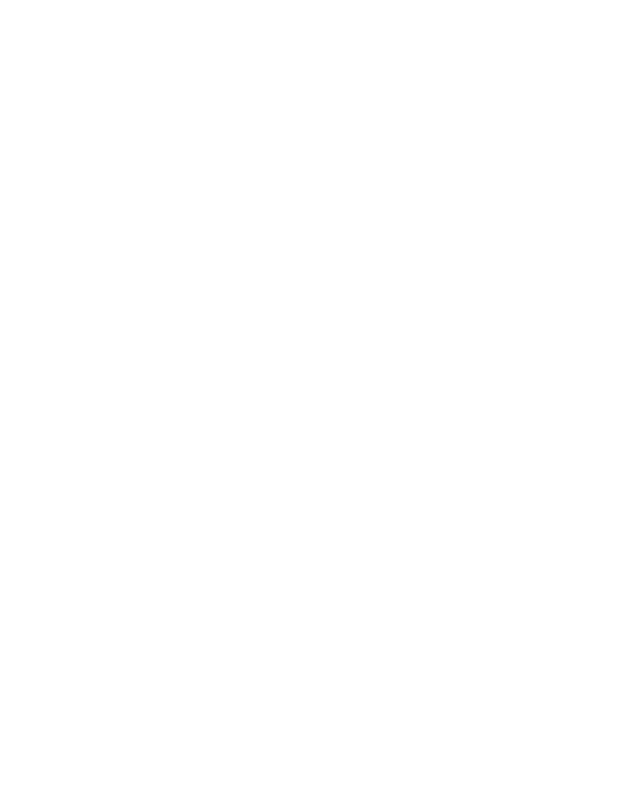
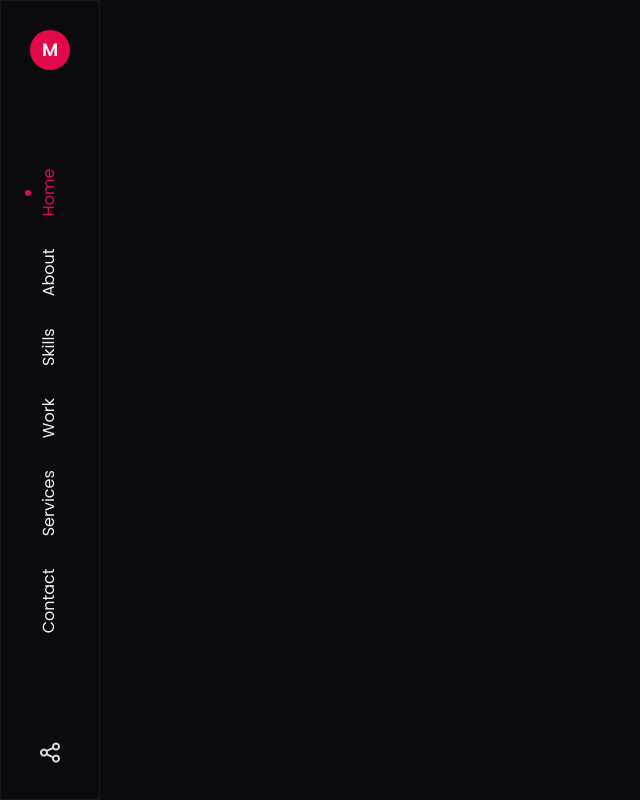
Before and after one commit to harry-jakes3018/personal-portfolio1, a plain HTML site: page index.html in a window 1280 px wide. Shown: the whole page, without its empty margins (0-640 px from the left). Drawn offline with nearby package versions, Linux system fonts and the light colour scheme.

Commit message:
Sidebar Completed

```diff
--- a/assets/css/style.css
+++ b/assets/css/style.css
@@ -1,10 +1,10 @@
 /*=============== GOOGLE FONTS ===============*/
-@import url('https://fonts.googleapis.com/css2?family=Poppins:wght@300;400;500;600&display=swap');
+@import url("https://fonts.googleapis.com/css2?family=Poppins:wght@300;400;500;600&display=swap");
 
 /*=============== VARIABLES CSS ===============*/
 :root {
     /*===== Colors =====*/
-    --hue-color:242;
+    --hue-color: 242;
 
     /* HSL Color Mode */
     --skin-color: hsl(342, 92%, 46%);
@@ -16,7 +16,7 @@
     --scroll-thumb-color: hsl(var(--hue-color), 12%, 26%);
 
     /*===== Font and Typography =====*/
-    --body-font: 'Poppins', sans-serif;
+    --body-font: "Poppins", sans-serif;
 
     /* .5rem = 8px, 1rem = 16px, 1.5rem = 24px ... */
     --biggest-font-size: 3rem;
@@ -24,17 +24,17 @@
     --h2-font-size: 1.5rem;
     --h3-font-size: 1.25rem;
     --normal-font-size: 1rem;
-    --small-font-size: .875rem;
-    --smaller-font-size: .813rem;
+    --small-font-size: 0.875rem;
+    --smaller-font-size: 0.813rem;
 
     /*===== Font Weight =====*/
     --font-medium: 500;
     --font-bold: 600;
 
-    /*===== Margenes Bottom =====*/
-    --mb-0-25: .25rem;
-    --mb-0-5: .5rem;
-    --mb-0-75: .75rem;
+    /*===== Margin Bottom =====*/
+    --mb-0-25: 0.25rem;
+    --mb-0-5: 0.5rem;
+    --mb-0-75: 0.75rem;
     --mb-1: 1rem;
     --mb-1-5: 1.5rem;
     --mb-2: 2rem;
@@ -53,93 +53,211 @@
         --h1-font-size: 1.5rem;
         --h2-font-size: 1.25rem;
         --h3-font-size: 1.125rem;
-        --normal-font-size: .938rem;
-        --small-font-size: .813rem;
-        --smaller-font-size: .75rem;
+        --normal-font-size: 0.938rem;
+        --small-font-size: 0.813rem;
+        --smaller-font-size: 0.75rem;
     }
 }
 
 /*=============== BASE ===============*/
+* {
+    margin: 0;
+    padding: 0;
+    box-sizing: border-box;
+}
 
+html {
+    scroll-behavior: smooth;
+}
+
+body,
+button,
+input {
+    font-family: var(--body-font);
+    font-size: var(--normal-font-size);
+}
+
+body {
+    background-color: var(--body-color);
+    color: var(--text-color);
+}
+
+h1,
+h2,
+h3 {
+    color: var(--title-color);
+    font-weight: var(--font-bold);
+}
+
+ul {
+    list-style: none;
+}
+
+a {
+    text-decoration: none;
+}
+
+img {
+    max-width: 100%;
+    height: auto;
+}
+
+button {
+    cursor: pointer;
+}
+
+button,
+input {
+    border: none;
+    outline: none;
+}
 
 /*=============== LAYOUT ===============*/
 
-
 /*=============== REUSABLE CSS CLASSES ===============*/
 
+/*=============== SIDEBAR ===============*/
+.sidebar {
+    position: fixed;
+    width: 100px;
+    height: 100vh;
+    background-color: var(--body-color);
+    border: 1px solid var(--box-color);
+}
 
-/*=============== SIDEBAR ===============*/
+.nav__logo {
+    position: absolute;
+    left: 0;
+    right: 0;
+    top: 1.8rem;
+    width: 40px;
+    height: 40px;
+    border-radius: 50%;
+    background-color: var(--skin-color);
+    text-align: center;
+    margin: auto;
+}
 
+.nav__logo-text {
+    font-size: 1.125rem;
+    color: var(--title-color);
+    font-weight: var(--font-bold);
+    line-height: 40px;
+}
+
+.nav__menu {
+    position: fixed;
+    transform: rotate(-90deg) translateX(-100%);
+    transform-origin: left top;
+    width: 100vh;
+}
+
+.menu {
+    display: flex;
+}
+
+.nav__list {
+    display: flex;
+    flex-direction: row-reverse;
+    margin: -2px auto 0 auto;
+}
+
+.nav__link {
+    height: 100%;
+    line-height: 100px;
+    padding: 0 1rem;
+    color: var(--title-color);
+    font-size: var(--font-medium);
+    position: relative;
+    transition: 0.4s;
+}
+
+.btn__share {
+    position: absolute;
+    bottom: 1.8rem;
+    right: 0;
+    left: 0;
+    text-align: center;
+}
+
+.social__share {
+    font-size: 1.5rem;
+}
 
 /* Active Link */
+.nav__link.active-link,
+.nav__link:hover {
+    color: var(--skin-color);
+}
 
+.nav__link.active-link::after,
+.nav__link:hover::after {
+    position: absolute;
+    content: "";
+    width: 6px;
+    height: 6px;
+    background-color: var(--skin-color);
+    border-radius: 50%;
+    bottom: 1.8rem;
+    left: 0;
+    right: 0;
+    margin: auto;
+}
 
 /*=============== MAIN ===============*/
 
-
 /*===== Home Section =====*/
-
 
 /*===== Buttons =====*/
 
-
 /*===== About Section =====*/
-
 
 /*===== Qualification Section =====*/
 
-
 /*===== Skills Section =====*/
-
 
 /*===== Work Section =====*/
 
-
 /* Active Item Work */
-
 
 /* Portfolio Popup */
 
-
 /*===== Services Section =====*/
-
 
 /* Active Modal*/
 
-
 /*===== Testimonial Section =====*/
-
 
 /* Swiper Class */
 
-
 /*===== Contact Section =====*/
-
 
 /*=============== FOOTER ===============*/
 
-
 /*=============== SCROLL UP ===============*/
-
 
 /* Show Scroll Up*/
 
-
 /*=============== SCROLL BAR ===============*/
-
 
 /*========== BREAKPOINTS ==========*/
 /* For Large Devices */
-@media screen and (max-width: 1408px) {}
+@media screen and (max-width: 1408px) {
+}
 
-@media screen and (max-width: 1216px) {}
+@media screen and (max-width: 1216px) {
+}
 
-@media screen and (max-width: 1024px) {}
+@media screen and (max-width: 1024px) {
+}
 
 /* For Medium Devices */
-@media screen and (max-width: 768px) {}
+@media screen and (max-width: 768px) {
+}
 
-@media screen and (max-width: 576px) {}
+@media screen and (max-width: 576px) {
+}
 
 /* For Small Devices */
-@media screen and (max-width: 350px) {}
+@media screen and (max-width: 350px) {
+}
--- a/index.html
+++ b/index.html
@@ -12,7 +12,7 @@
 
         <!--========== BOXICONS ==========-->
         <link
-            href="https://unpkg.com/boxicons@2.1.1/css/boxicons.min.css"
+            href="https://unpkg.com/boxicons@2.1.2/css/boxicons.min.css"
             rel="stylesheet"
         />
 
@@ -27,6 +27,45 @@
 
     <body>
         <!--========== SIDEBAR ==========-->
+        <aside class="sidebar" id="sidebar">
+            <nav class="nav">
+                <div class="nav__logo">
+                    <a href="index.html" class="nav__logo-text">M</a>
+                </div>
+
+                <div class="nav__menu">
+                    <div class="menu">
+                        <ul class="nav__list">
+                            <li class="nav__item">
+                                <a href="#home" class="nav__link active-link"
+                                    >Home</a
+                                >
+                            </li>
+                            <li class="nav__item">
+                                <a href="#about" class="nav__link">About</a>
+                            </li>
+                            <li class="nav__item">
+                                <a href="#skills" class="nav__link">Skills</a>
+                            </li>
+                            <li class="nav__item">
+                                <a href="#work" class="nav__link">Work</a>
+                            </li>
+                            <li class="nav__item">
+                                <a href="#services" class="nav__link"
+                                    >Services</a
+                                >
+                            </li>
+                            <li class="nav__item">
+                                <a href="#contact" class="nav__link">Contact</a>
+                            </li>
+                        </ul>
+                    </div>
+                </div>
+                <div class="btn__share">
+                    <i class="uil uil-share-alt social__share"></i>
+                </div>
+            </nav>
+        </aside>
 
         <!--========== MAIN ==========-->
         <main class="main">
```
